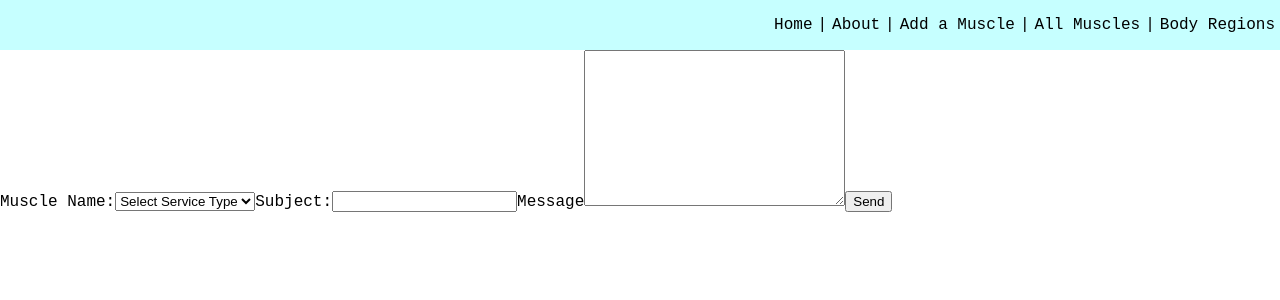
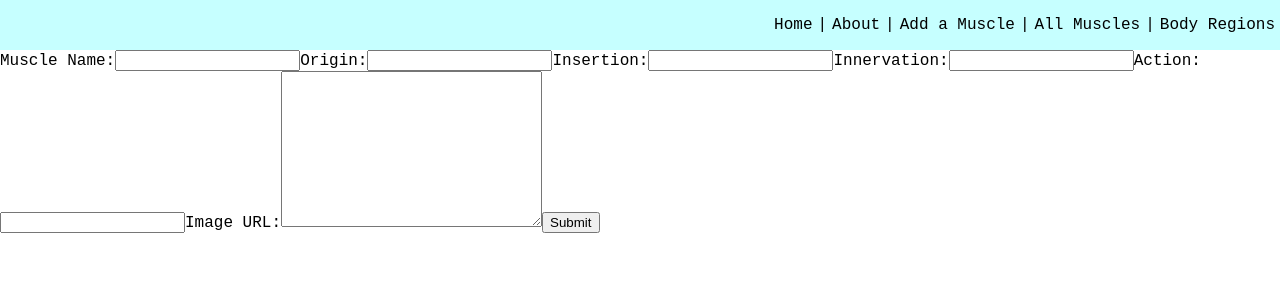
Before and after one commit to jaubrey92/anatomy_study_guide, a React (Vite) app in the folder client/: page /add in a window 1280 px wide. Shown: the top 300 px of the page. Built offline with nearby package versions, Linux system fonts and the light colour scheme.

Commit message:
CR flashcard front end

```diff
--- a/client/src/pages/AddMuscle.jsx
+++ b/client/src/pages/AddMuscle.jsx
@@ -1,5 +1,5 @@
 import { useState } from 'react'
-import { GetCards } from '../services/CardServices'
+import axios from 'axios'
 
 const AddMuscle = () => {
   const initialState = {
@@ -19,40 +19,58 @@ const AddMuscle = () => {
     setFormState({ ...formState, [event.target.id]: event.target.value })
   }
 
-  const handleSubmit = () => {}
+  const handleSubmit = async (event) => {
+    event.preventDefault()
+    await axios.post('http://localhost:3001/cards', formState)
+    setFormState(initialState)
+  }
 
   return (
     <form onSubmit={handleSubmit}>
-      <label htmlFor="issueType">Muscle Name:</label>
-      <select
-        id="issueType"
-        onChange={handleChange}
-        value={formState.issueType}
-        // defaultValue="select"
-      >
-        <option selected="selected" value="select" disabled>
-          Select Service Type
-        </option>
-        <option value="outage">Service Outage</option>
-        <option value="billing">Billing</option>
-        <option value="cancel">Cancel Service</option>
-      </select>
-      <label htmlFor="subject">Subject:</label>
+      <label htmlFor="title">Muscle Name:</label>
       <input
         type="text"
-        id="subject"
+        id="title"
         onChange={handleChange}
-        value={formState.subject}
+        value={formState.title}
+      ></input>
+      <label htmlFor="origin">Origin:</label>
+      <input
+        type="text"
+        id="origin"
+        onChange={handleChange}
+        value={formState.origin}
       />
-      <label htmlFor="message">Message</label>
+      <label htmlFor="insertion">Insertion:</label>
+      <input
+        type="text"
+        id="insertion"
+        onChange={handleChange}
+        value={formState.insertion}
+      />
+      <label htmlFor="innervation">Innervation:</label>
+      <input
+        type="text"
+        id="innervation"
+        onChange={handleChange}
+        value={formState.innervation}
+      />
+      <label htmlFor="action">Action:</label>
+      <input
+        type="text"
+        id="action"
+        onChange={handleChange}
+        value={formState.action}
+      />
+      <label htmlFor="image">Image URL:</label>
       <textarea
-        id="message"
+        id="image"
         cols="30"
         rows="10"
         onChange={handleChange}
-        value={formState.message}
+        value={formState.image}
       ></textarea>
-      <button type="submit">Send</button>
+      <button type="submit">Submit</button>
     </form>
   )
 }
```
